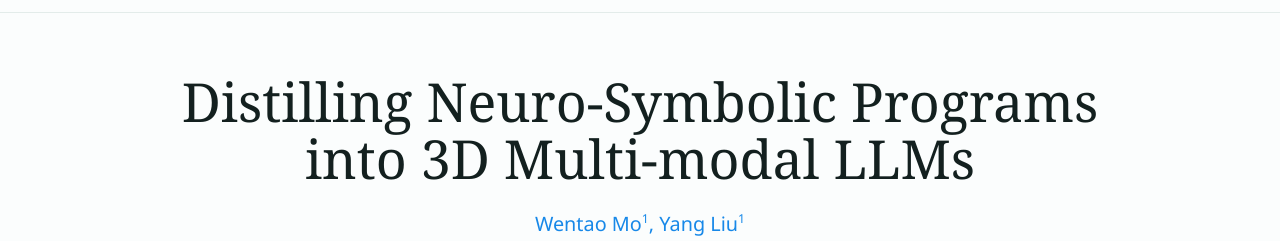
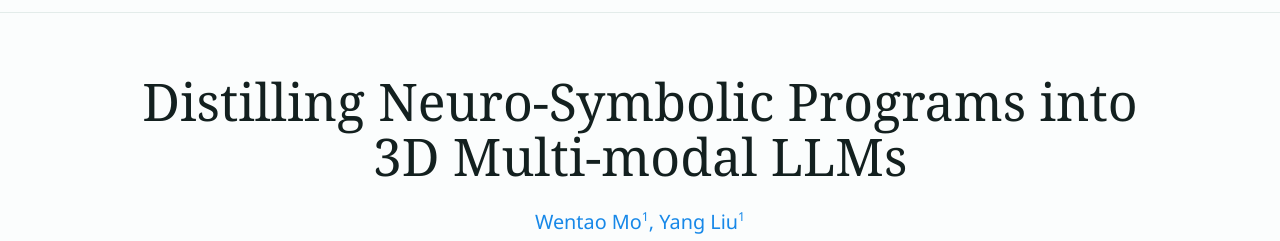
Before and after one commit to matthewdm0816/Apeiria_Open, a plain HTML site: page index.html in a window 1280 px wide. Shown: the part 55-296 px from the top of the page. Drawn offline with Linux system fonts and the light colour scheme.

Commit message:
Set project title to two lines

```diff
--- a/index.html
+++ b/index.html
@@ -29,7 +29,10 @@
     <main id="top">
       <section class="hero section-band" aria-labelledby="paper-title">
         <div class="container title-block">
-          <h1 id="paper-title">Distilling Neuro-Symbolic Programs into 3D Multi-modal LLMs</h1>
+          <h1 id="paper-title">
+            <span>Distilling Neuro-Symbolic Programs into</span>
+            <span>3D Multi-modal LLMs</span>
+          </h1>
           <p class="authors">
             <span>Wentao Mo</span><sup>1</sup>, <span>Yang Liu</span><sup>1</sup>
           </p>
--- a/styles.css
+++ b/styles.css
@@ -157,13 +157,17 @@ button {
 }
 
 .title-block h1 {
-  max-width: 980px;
+  max-width: 1180px;
   margin: 0 auto 24px;
   font-family: Georgia, "Times New Roman", serif;
-  font-size: clamp(2.35rem, 4.2vw, 4.35rem);
+  font-size: clamp(2.35rem, 4.05vw, 4.15rem);
   font-weight: 500;
   line-height: 1.06;
   letter-spacing: 0;
+}
+
+.title-block h1 span {
+  display: block;
 }
 
 .authors {
@@ -715,6 +719,10 @@ pre {
     font-size: clamp(2.1rem, 10.4vw, 3.35rem);
   }
 
+  .title-block h1 span {
+    display: inline;
+  }
+
   .idea-grid,
   .stage-grid,
   .metric-grid {
```
